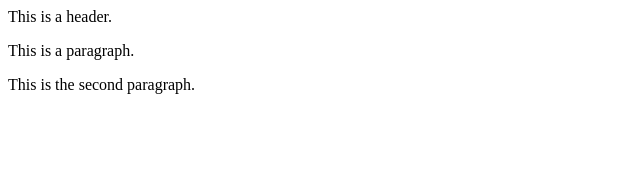
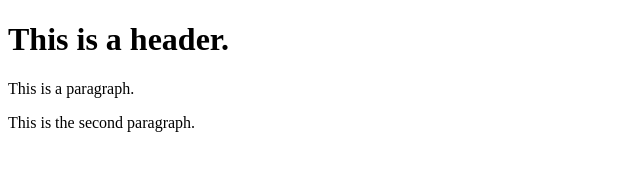
Before and after one commit to naman-gurnaaz/PROJECT-1, a website: page index.html in a window 1280 px wide. Shown: the whole page, without its empty margins (0-640 px from the left). Drawn offline with Linux system fonts and the light colour scheme.

Commit message:
Fourth Commit

```diff
--- a/index.html
+++ b/index.html
@@ -6,7 +6,7 @@
     <title>Document</title>
 </head>
 <body>
-    <header>This is a header.</header>
+    <h1>This is a header.</h1>
     <p>This is a paragraph.</p>
     <p>This is the second paragraph.</p>
 </body>
```
Also changed, not shown: package.json (added, +24 -0 lines), 2 other files.
